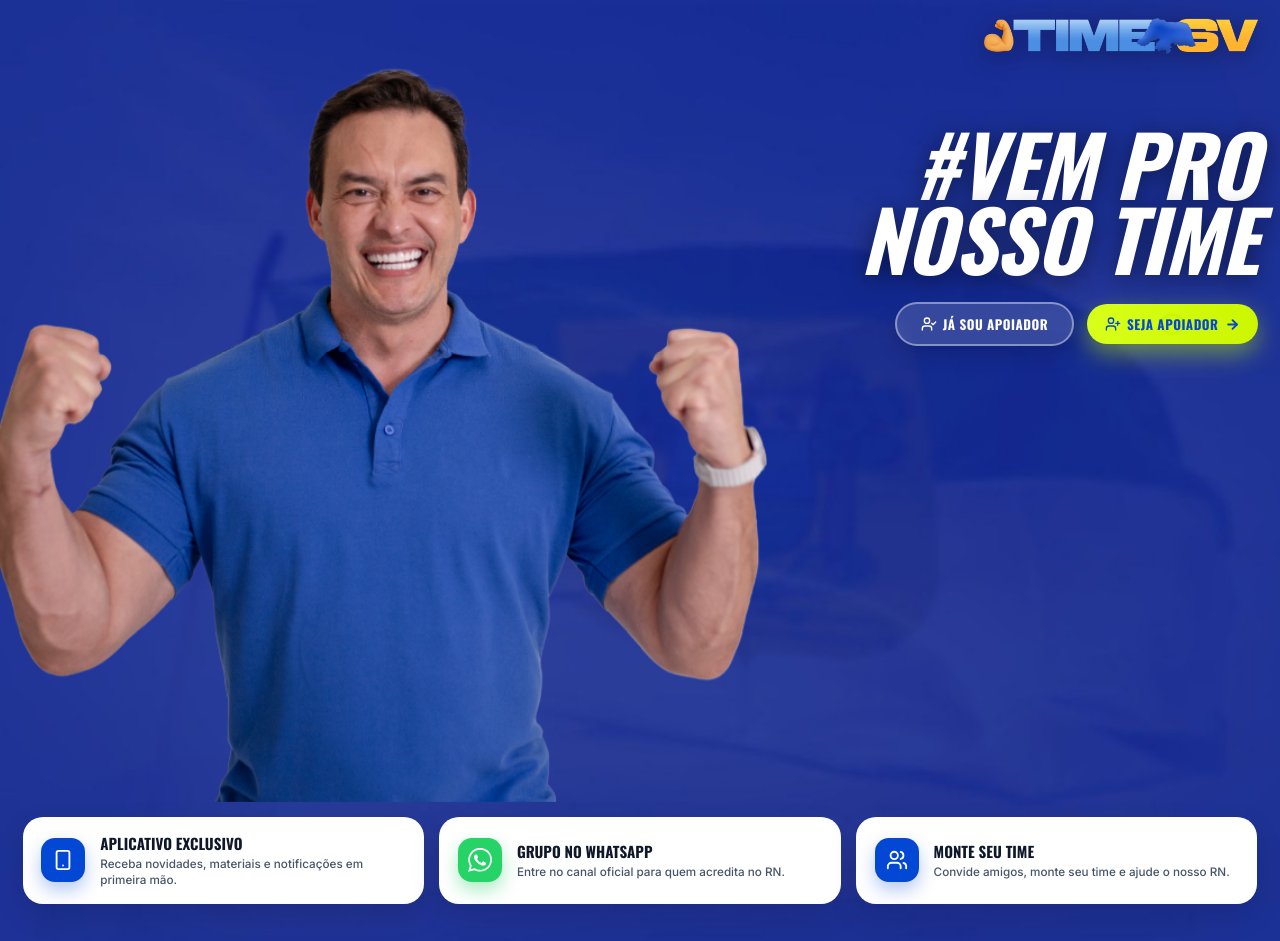
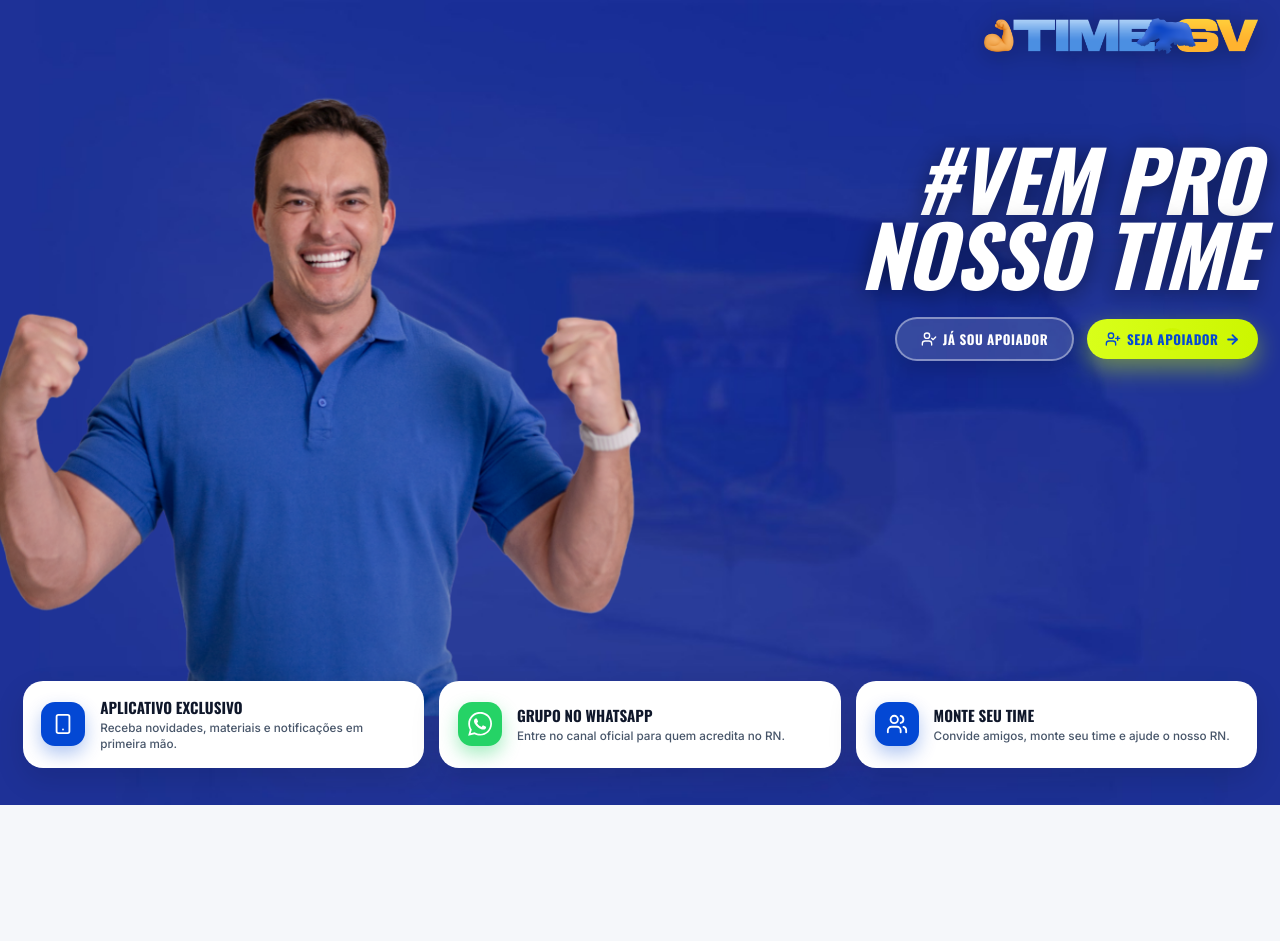
Before and after one commit to ReneBM/Apoiadores, a React (Vite) app in the folder frontend/: page /lp in a window 1280 px wide. After the commit the page ends 805 px from the top, so only its background shows below. Built offline with nearby package versions, Linux system fonts and the light colour scheme; no server answers; a web font is replaced by a local one.

Commit message:
style: recalibrar proporcao da foto e subir os cards para a altura da cintura

```diff
--- a/frontend/src/pages/LandingPage.jsx
+++ b/frontend/src/pages/LandingPage.jsx
@@ -497,13 +497,13 @@ export default function LandingPage() {
 
         <div className="hero-grid" style={{
           display: 'grid',
-          gridTemplateColumns: '55% 1fr',
+          gridTemplateColumns: '50% 1fr',
           flex: 1,
           alignItems: 'end'
         }}>
           <div className="left-photo-col" style={{
             display: 'flex', alignItems: 'flex-end',
-            marginLeft: '-30px', height: '100%', overflow: 'visible',
+            marginLeft: '-35px', height: '100%', overflow: 'visible',
             opacity: 0, animation: 'fadeInLeftNoticeable 1.2s cubic-bezier(0.22, 1, 0.36, 1) 0.6s forwards'
           }}>
             <div style={{
@@ -515,14 +515,14 @@ export default function LandingPage() {
               <img
                 src="/senador/styveson_v3_nobg.png"
                 alt="Senador Styveson Valim"
-                style={{ height: '92vh', maxHeight: '880px', width: 'auto', maxWidth: 'none', objectFit: 'contain', display: 'block' }}
+                style={{ height: '85vh', maxHeight: '780px', width: 'auto', maxWidth: '100%', objectFit: 'contain', display: 'block' }}
               />
             </div>
           </div>
 
           <div className="right-content-col" style={{
             display: 'flex', flexDirection: 'column', justifyContent: 'flex-start',
-            alignItems: 'flex-end', alignSelf: 'flex-start', paddingTop: '4rem', paddingBottom: '1rem',
+            alignItems: 'flex-end', alignSelf: 'flex-start', paddingTop: '5rem', paddingBottom: '1rem',
             opacity: 0, animation: 'fadeInUpHeadline 1s ease-out 0.3s forwards'
           }}>
             <h1 style={{
@@ -561,7 +561,7 @@ export default function LandingPage() {
             gridTemplateColumns: 'repeat(3, 1fr)',
             gap: '1rem',
             flexShrink: 0,
-            marginTop: '1rem',
+            marginTop: '-65px',
             paddingBottom: '2.5rem',
             position: 'relative',
             zIndex: 10
```
